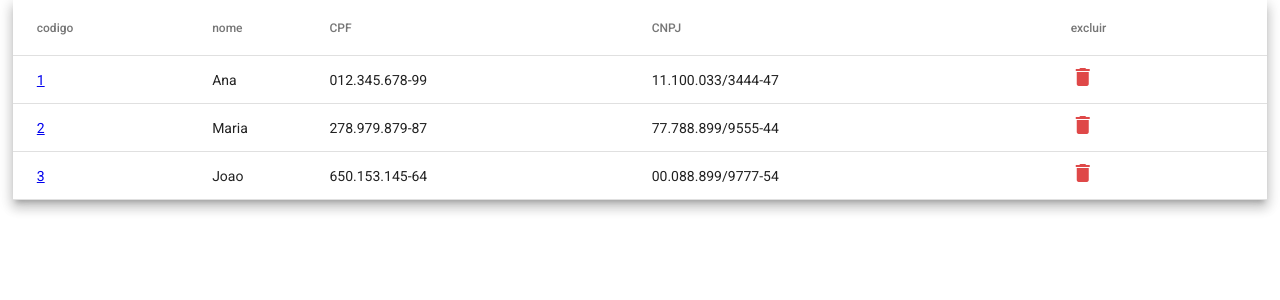
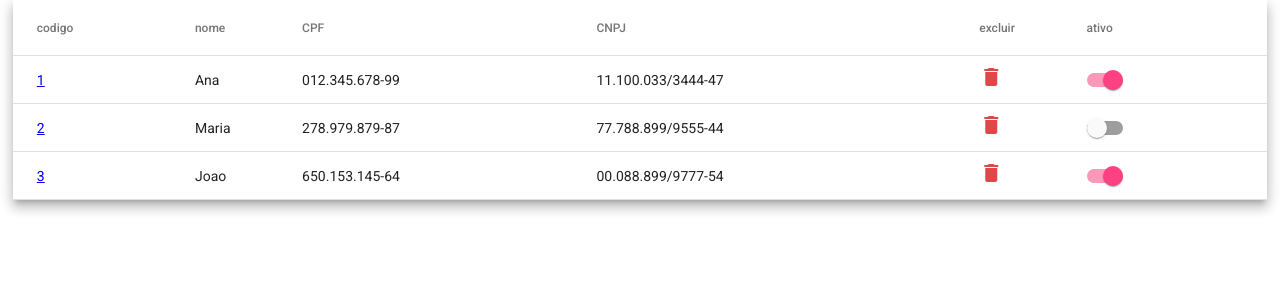
Before and after one commit to wellandrade/CommonComponents, an Angular app: page / in a window 1280 px wide. Shown: the top 300 px of the page. Built offline with nearby package versions, Linux system fonts and the light colour scheme.

Commit message:
Adicionar ENUM e opcao de slide-toogle para a grid

```diff
--- a/src/app/app.module.ts
+++ b/src/app/app.module.ts
@@ -22,6 +22,7 @@ import { MascaraCnpjPipe } from './pipes/mascara-cnpj.pipe';
 import { MascaraCPFPipe } from './pipes/mascara-cpf.pipe';
 import { FormularioComponent } from './formulario/formulario.component';
 import { MatIconModule } from '@angular/material/icon';
+import { MatSlideToggleModule } from '@angular/material/slide-toggle';
 
 @NgModule({
   declarations: [
@@ -48,7 +49,8 @@ import { MatIconModule } from '@angular/material/icon';
     MatFormFieldModule,
     MatSelectModule,
     MatTableModule,
-    MatIconModule
+    MatIconModule,
+    MatSlideToggleModule
   ],
   providers: [],
   bootstrap: [AppComponent]
--- a/src/app/enum/TipoDados/ETipoDados.ts
+++ b/src/app/enum/TipoDados/ETipoDados.ts
@@ -5,5 +5,6 @@ export enum ETipoDados {
     Link = 'Link',
     Data = 'Data',
     DataHora = 'DataHora',
-    Excluir = 'Excluir'
+    Excluir = 'Excluir',
+    SlideToggle = 'SlideToggle'
 }
--- a/src/app/formulario/formulario.component.ts
+++ b/src/app/formulario/formulario.component.ts
@@ -28,8 +28,7 @@ export class FormularioComponent implements OnInit {
   }
 
   obterDadosCliente() {
-    // this.dataSource = this.serviceFake.listarDadosCliente();
-    this.dataSource = this.serviceFake.obterPeriodicElement();
+    this.dataSource = this.serviceFake.dadosFake();
   }
 
   criarFormulario() {
--- a/src/app/models/periodic-element.model.ts
+++ b/src/app/models/periodic-element.model.ts
@@ -7,5 +7,6 @@ export class DadosCliente implements DefaultGrid {
     CPF: string;
     CNPJ: string;
     excluir: string;
+    ativo: boolean;
 
 }
--- a/src/app/principal/principal-table/principal-table.component.html
+++ b/src/app/principal/principal-table/principal-table.component.html
@@ -1,3 +1,3 @@
 <app-grid [dadosTabela]="dataSource" [definicaoNomeDasColunas]="nomeColunas" [tipoColunas]="tipoDeDadosTabela"
-    (itemSelecionado)="excluirRegistro($event)">
+    (itemSelecionado)="excluirRegistro($event)" (itemToggleSelecionado)="inativarRegistros($event)">
 </app-grid>
--- a/src/app/principal/principal-table/principal-table.component.ts
+++ b/src/app/principal/principal-table/principal-table.component.ts
@@ -12,9 +12,9 @@ import { TipoDeDadosTabela } from 'src/app/models/tipo-dados.model';
 })
 export class PrincipalTableComponent implements OnInit {
 
-  tipoDeDadosTabela: TipoDeDadosTabela[]= [];
+  tipoDeDadosTabela: TipoDeDadosTabela[] = [];
 
-  nomeColunas: string[] = ['codigo', 'nome', 'CPF', 'CNPJ', 'excluir'];
+  nomeColunas: string[] = ['codigo', 'nome', 'CPF', 'CNPJ', 'excluir', 'ativo'];
   dataSource: DadosCliente[];
 
   constructor(private serviceFake: ServicefakeService) { }
@@ -30,16 +30,21 @@ export class PrincipalTableComponent implements OnInit {
       { nomeColuna: 'nome', tipoColuna: ETipoDados.Texto },
       { nomeColuna: 'CPF', tipoColuna: ETipoDados.CPF },
       { nomeColuna: 'CNPJ', tipoColuna: ETipoDados.CNPJ },
-      { nomeColuna: 'excluir', tipoColuna: ETipoDados.Excluir }
+      { nomeColuna: 'excluir', tipoColuna: ETipoDados.Excluir },
+      { nomeColuna: 'ativo', tipoColuna: ETipoDados.SlideToggle }
     ];
   }
 
   popularTabela() {
-    this.dataSource = this.serviceFake.obterPeriodicElement();
+    this.dataSource = this.serviceFake.dadosFake();
   }
 
   excluirRegistro(itemSelecionado: any) {
     console.log(itemSelecionado);
   }
 
+  inativarRegistros(itemSelecionado: any) {
+    console.log(`Ativar/inativar a opcao ${itemSelecionado}`);
+  }
+
 }
--- a/src/app/service/servicefake.service.ts
+++ b/src/app/service/servicefake.service.ts
@@ -11,11 +11,11 @@ export class ServicefakeService {
 
   constructor() { }
 
-  obterPeriodicElement(): DadosCliente[] {
+  dadosFake(): DadosCliente[] {
     return [
-      { codigo: 1, nome: 'Ana', CPF: '01234567899', CNPJ: '11100033344447', excluir: '' },
-      { codigo: 2, nome: 'Maria', CPF: '27897987987', CNPJ: '77788899955544', excluir: '' },
-      { codigo: 3, nome: 'Joao', CPF: '65015314564', CNPJ: '00088899977754', excluir: '' },
+      { codigo: 1, nome: 'Ana', CPF: '01234567899', CNPJ: '11100033344447', excluir: '', ativo: true },
+      { codigo: 2, nome: 'Maria', CPF: '27897987987', CNPJ: '77788899955544', excluir: '', ativo: false },
+      { codigo: 3, nome: 'Joao', CPF: '65015314564', CNPJ: '00088899977754', excluir: '', ativo: true },
     ]
   }
 
--- a/src/app/shared/grid/grid.component.html
+++ b/src/app/shared/grid/grid.component.html
@@ -22,6 +22,11 @@
                         </mat-icon>
                     </td>
                 </ng-container>
+                <ng-container *ngSwitchCase="'SlideToggle'">
+                    <td mat-cell *matCellDef="let element">
+                        <mat-slide-toggle checked="{{ element[item.nomeColuna] }}" (change)="onChangeToggle(element)"  ></mat-slide-toggle>
+                    </td>
+                </ng-container>
             </ng-container>
         </ng-container>
     </ng-container>
--- a/src/app/shared/grid/grid.component.ts
+++ b/src/app/shared/grid/grid.component.ts
@@ -16,6 +16,8 @@ export class GridComponent implements OnInit {
 
   @Output() itemSelecionado = new EventEmitter<string>();
 
+  @Output() itemToggleSelecionado = new EventEmitter<string>();
+
   constructor() { }
 
   ngOnInit(): void {
@@ -26,4 +28,7 @@ export class GridComponent implements OnInit {
     this.itemSelecionado.emit(item);
   }
 
+  onChangeToggle(item: any) {
+    this.itemToggleSelecionado.emit(item);
+  }
 }
```
